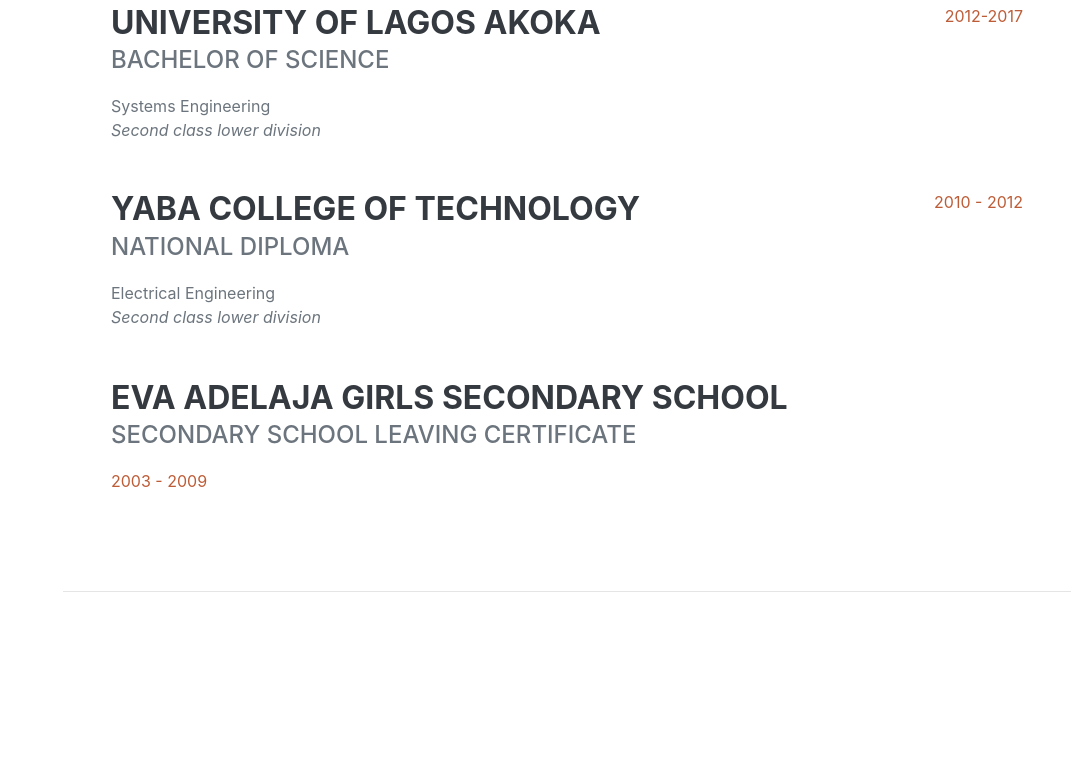
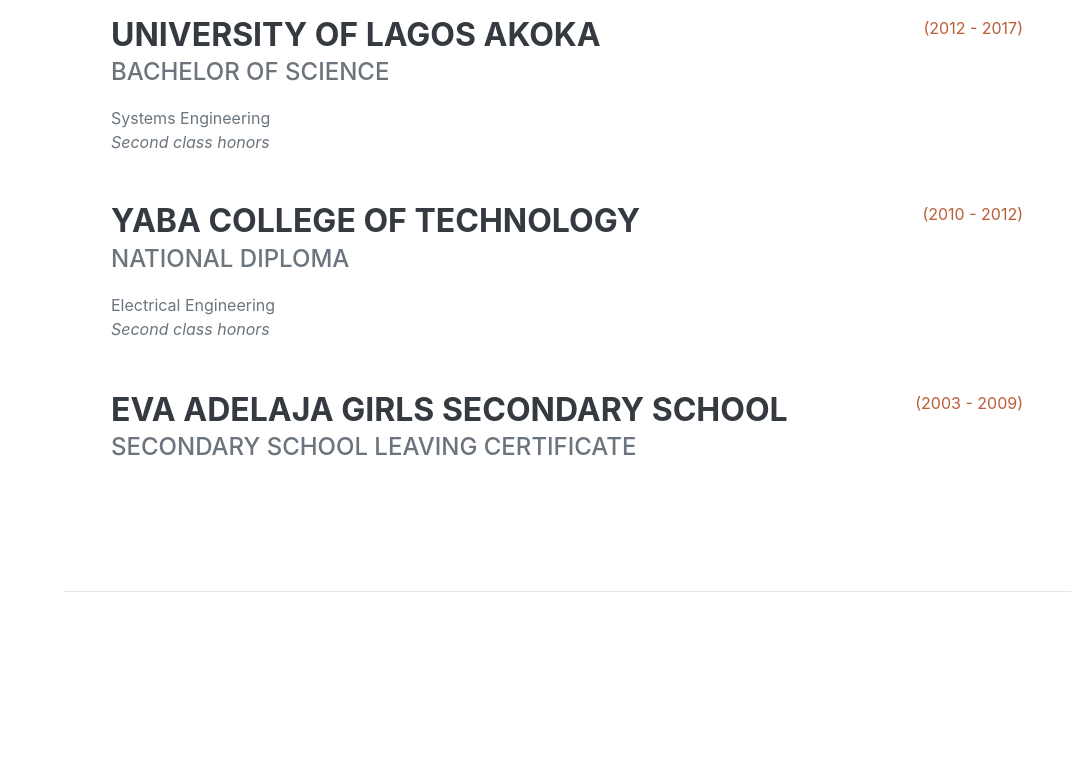
Before and after one commit to stoneGal/myResume, a plain HTML site: page index.html in a window 1280 px wide. Shown: the part 2180-2941 px from the top of the page, without its empty margins (209-1280 px from the left). Drawn offline with nearby package versions, Linux system fonts and the light colour scheme; a web font is replaced by a local one.

Commit message:
edited years.

```diff
--- a/index.html
+++ b/index.html
@@ -130,9 +130,9 @@
                         <h3 class="mb-0">University of Lagos Akoka</h3>
                         <div class="subheading mb-3">Bachelor of Science</div>
                         <div>Systems Engineering</div>
-                        <em>Second class lower division</em>
+                        <em>Second class honors</em>
                     </div>
-                    <div class="flex-shrink-0"><span class="text-primary">2012-2017</span></div>
+                    <div class="flex-shrink-0"><span class="text-primary">(2012 - 2017)</span></div>
                 </div>
 
                 <div class="d-flex flex-column flex-md-row justify-content-between">
@@ -140,9 +140,9 @@
                         <h3 class="mb-0">Yaba College of technology</h3>
                         <div class="subheading mb-3">National diploma</div>
                         <div>Electrical Engineering</div>
-                        <em>Second class lower division</em>
+                        <em>Second class honors</em>
                     </div>
-                    <div class="flex-shrink-0"><span class="text-primary"> 2010 - 2012</span></div>
+                    <div class="flex-shrink-0"><span class="text-primary"> (2010 - 2012)</span></div>
                 </div>
 
                 <div class="d-flex flex-column flex-md-row justify-content-between top">
@@ -150,8 +150,9 @@
                         <h3 class="mb-0">Eva Adelaja Girls Secondary School</h3>
                         <div class="subheading mb-3">Secondary School Leaving Certificate</div>
 
-                        <div class="flex-shrink-0"><span class="text-primary"> 2003 - 2009</span></div>
+
                     </div>
+                     <div class="flex-shrink-0"><span class="text-primary">(2003 - 2009)</span></div>
 
                 </div>
         </section>
```
